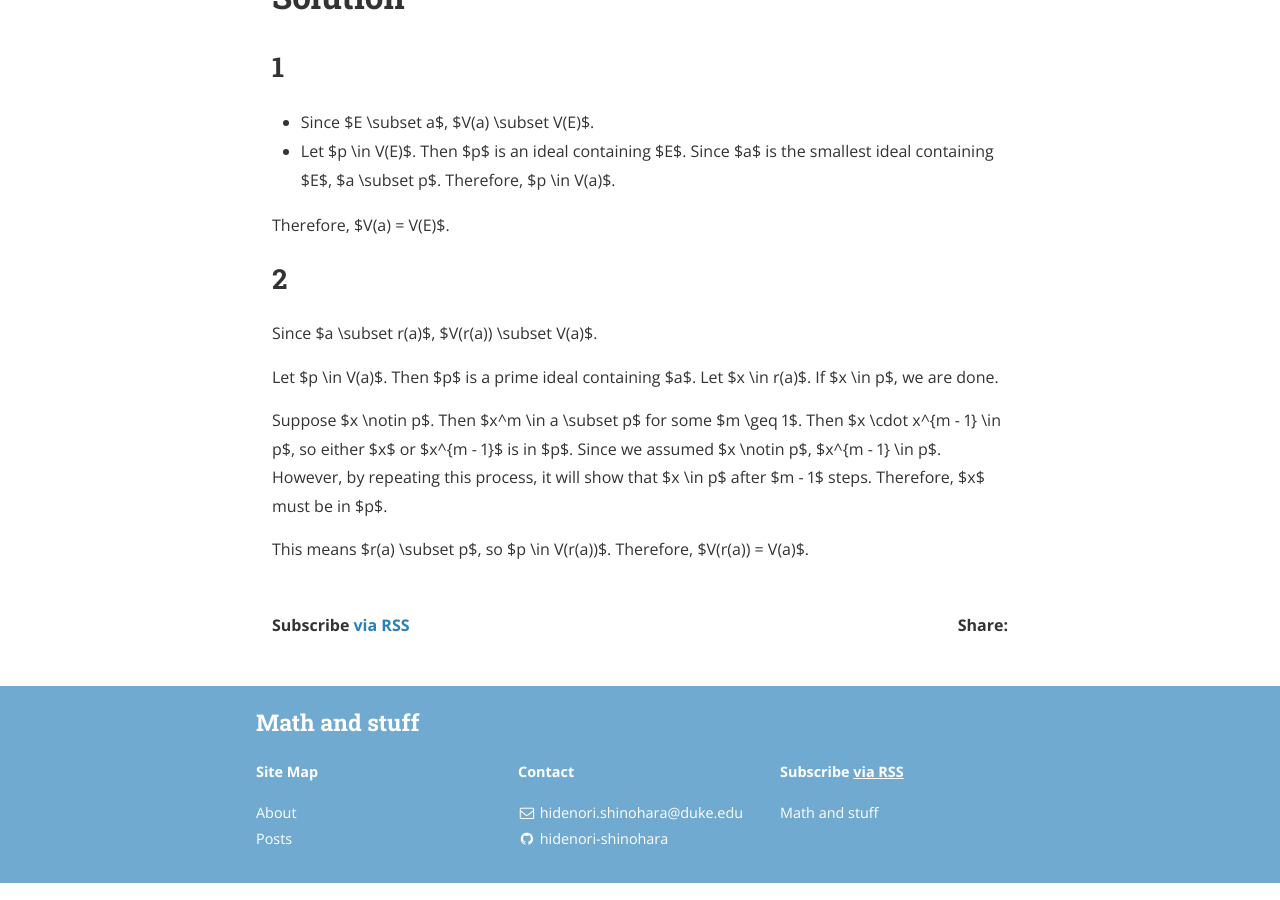
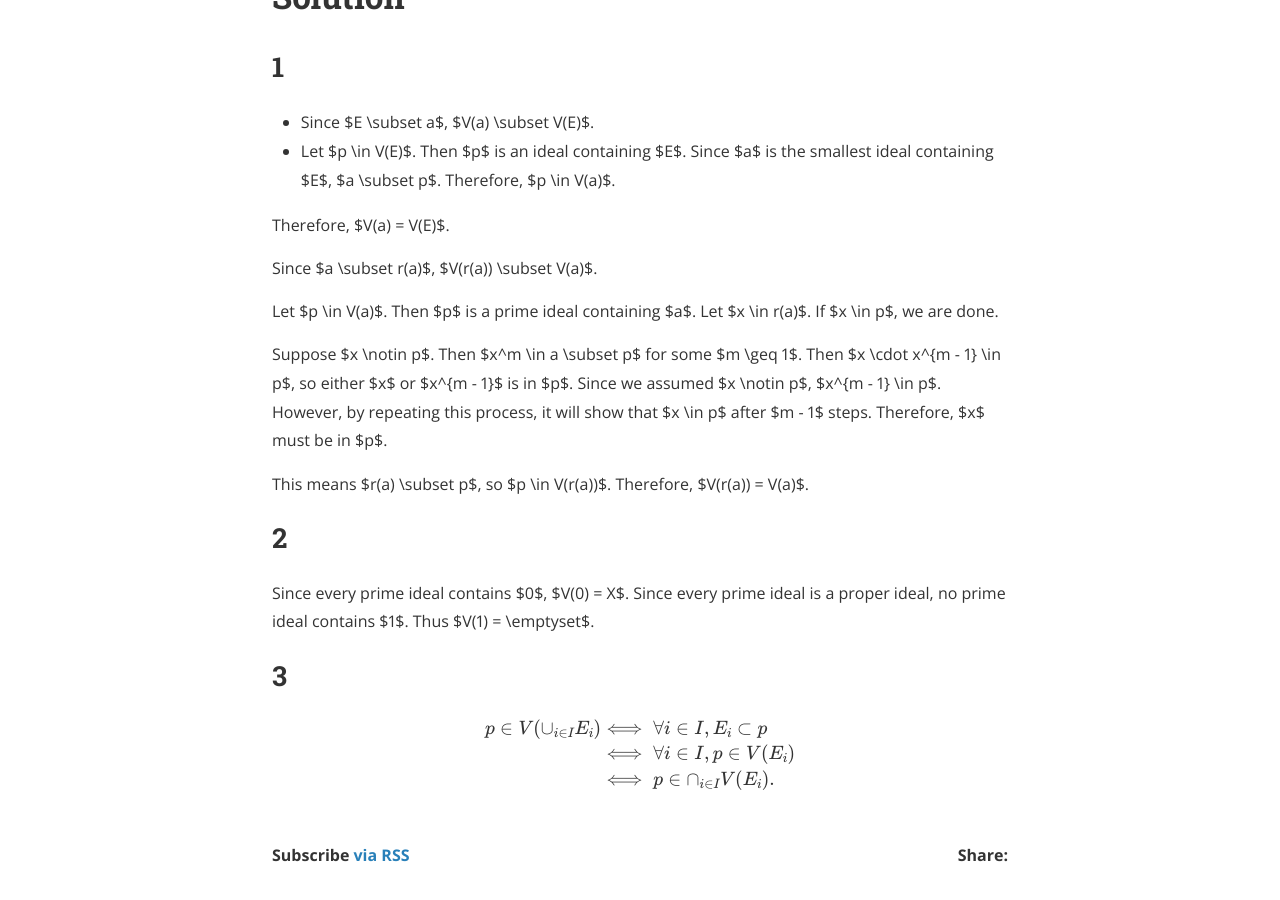
Before and after one commit to hidenori-shinohara/hidenori-shinohara.github.io, a Jekyll site: the page built from _posts/atiyah/chapter1/2019-11-27-zariski-topology-ex-1-15.md, in a window 1280 px wide and 900 px high, scrolled down 652 px. Built offline with Jekyll 4.4.1, drawn with Linux system fonts in a browser that asks for light colours; nearby versions of some CDN libraries; formulas are drawn with MathJax 3.

Commit message:
Finish the third part of ex 1-15 [atiyah]

```diff
--- a/_posts/atiyah/chapter1/2019-11-27-zariski-topology-ex-1-15.md
+++ b/_posts/atiyah/chapter1/2019-11-27-zariski-topology-ex-1-15.md
@@ -43,3 +42,19 @@
 
 This means $r(a) \subset p$, so $p \in V(r(a))$.
 Therefore, $V(r(a)) = V(a)$.
+
+## 2
+Since every prime ideal contains $0$, $V(0) = X$.
+Since every prime ideal is a proper ideal, no prime ideal contains $1$.
+Thus $V(1) = \emptyset$.
+
+## 3
+
+$$
+\begin{align*}
+  p \in V(\cup_{i \in I} E_i)
+    &\iff \forall i \in I, E_i \subset p \\
+    &\iff \forall i \in I, p \in V(E_i) \\
+    &\iff p \in \cap_{i \in I} V(E_i).
+\end{align*}
+$$
```
Also changed, not shown: other parts of _posts/atiyah/chapter1/2019-11-27-zariski-topology-ex-1-15.md (+0 -1 lines).
